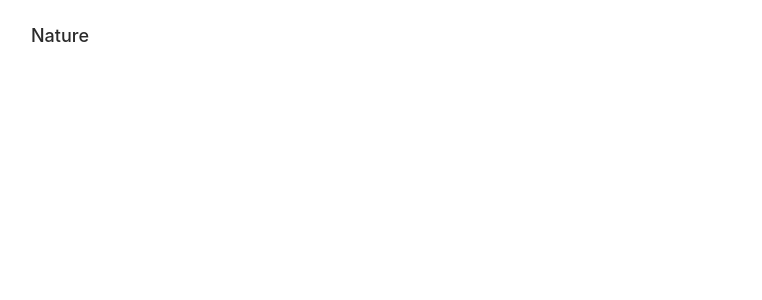
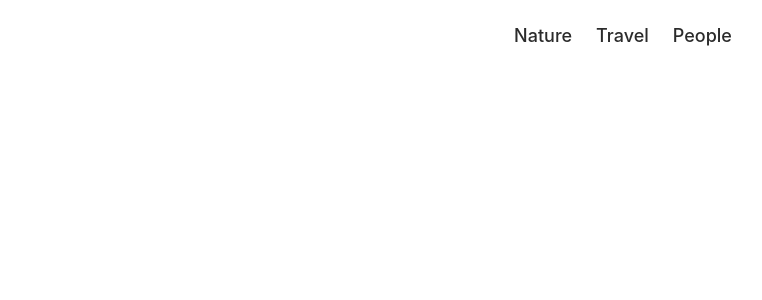
Before and after one commit to Amga20d/photolabs, a React (Vite) app in the folder frontend/: page / in a window 1280 px wide. Shown: the top 300 px of the page, without its empty margins (17-779 px from the left). Built offline with nearby package versions, Linux system fonts and the light colour scheme; the HTML template or start-up script is replaced by a standard one.

Commit message:
adding PhotoList component

```diff
--- a/frontend/src/App.jsx
+++ b/frontend/src/App.jsx
@@ -1,13 +1,15 @@
 import React from 'react';
 // import PhotoListItem from './components/PhotoListItem';
 // import PhotoList from './components/PhotoList';
-import TopicListItem from './components/TopicListItem';
+// import TopicListItem from './components/TopicListItem';
+import TopicList from './components/TopicList';
+
 import './App.scss';
 
 const App = () => {
   return (
     <div className="App">
-      <TopicListItem/>
+      <TopicList/>
     </div>
   );
 };
--- a/frontend/src/components/TopicList.jsx
+++ b/frontend/src/components/TopicList.jsx
@@ -1,4 +1,5 @@
 import "../styles/TopicList.scss";
+import TopicListItem from "./TopicListItem";
 
 const sampleDataForTopicList = [
   {
@@ -21,7 +22,9 @@
 const TopicList = () => {
   return (
     <div className="top-nav-bar__topic-list">
-      {/* Insert React */}
+      {sampleDataForTopicList.map((topic) => (
+        <TopicListItem key={topic.id} title={topic.title} />
+      ))}
     </div>
   );
 };
--- a/frontend/src/components/TopicListItem.jsx
+++ b/frontend/src/components/TopicListItem.jsx
@@ -1,15 +1,9 @@
 import "../styles/TopicListItem.scss";
 
-const sampleDataForTopicListItem = {
-  id: 1,
-  slug: "topic-1",
-  label: "Nature",
-};
-
-const TopicListItem = () => {
+const TopicListItem = ({ title }) => {
   return (
     <div className="topic-list__item">
-      <span>{sampleDataForTopicListItem.label}</span>
+      <span>{title}</span>
     </div>
   );
 };
```
